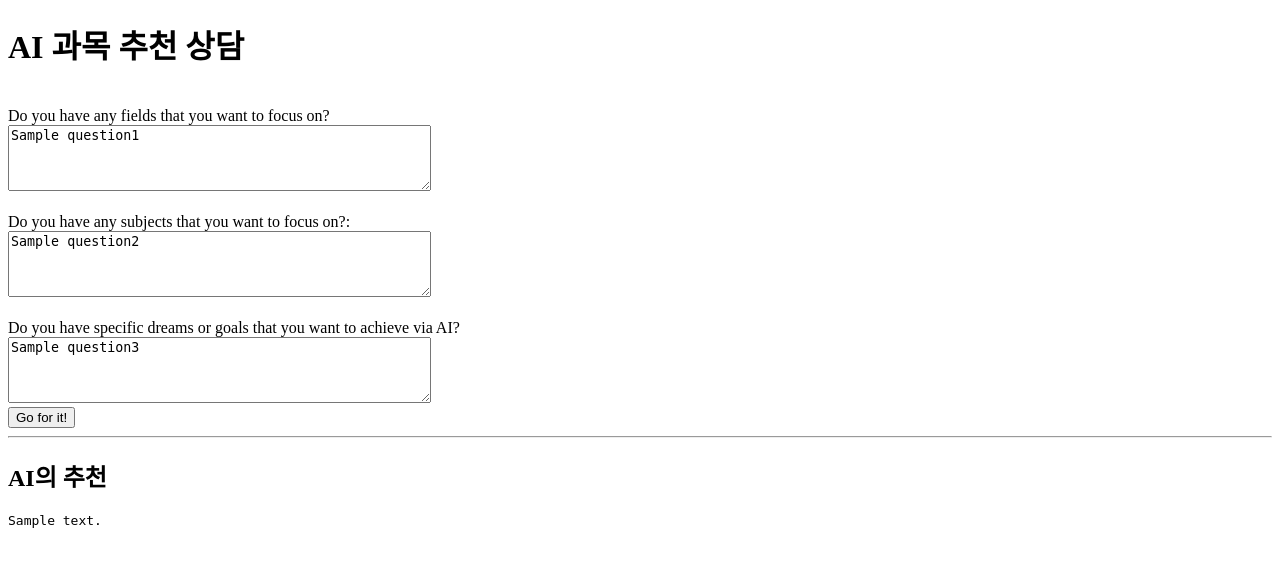
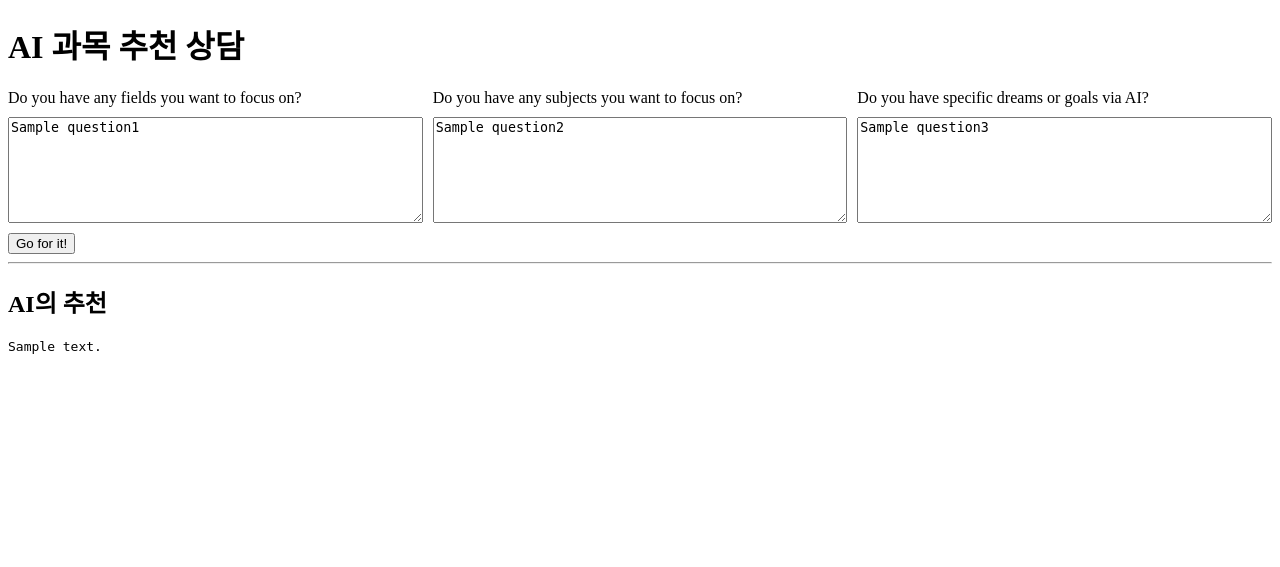
Before and after one commit to HaeSeongHI/Teamproject, a Flask app: template templates/index.html in a window 1280 px wide. Shown: the top 567 px of the page. Run offline with Flask 3, Linux system fonts and the light colour scheme; the template is opened without the code that fills it: most values are stand-ins (such as "Sample title", 1, 10 or a date in 2020); parts of the project's set-up code (start-up, migrations or seed data) failed here and were passed over.

Commit message:
성혁아 화이팅!

```diff
--- a/templates/index.html
+++ b/templates/index.html
@@ -3,21 +3,42 @@
 <head>
     <meta charset="UTF-8">
     <title>과목 추천 AI 상담</title>
+    <style>
+        .label-row, .textarea-row {
+            display: flex;
+            justify-content: space-between;
+            margin-bottom: 10px;
+        }
+        .label-row label, .textarea-row textarea {
+            flex: 1;
+            margin-right: 10px;
+        }
+        .label-row label:last-child,
+        .textarea-row textarea:last-child {
+            margin-right: 0;
+        }
+        .textarea-row textarea {
+            height: 100px;
+            resize: vertical;
+        }
+    </style>
 </head>
 <body>
     <h1>AI 과목 추천 상담</h1>
     <form method="post">
-    <label></label><br>
-    <label>Do you have any fields that you want to focus on?</label><br>
-        <textarea name="question1" rows="4" cols="50">{{ question1 }}</textarea><br>
-    <label></label><br>
-    <label>Do you have any subjects that you want to focus on?:</label><br>
-        <textarea name="question2" rows="4" cols="50">{{ question2 }}</textarea><br>
-    <label></label><br>
-        <label>Do you have specific dreams or goals that you want to achieve via AI?</label><br>
-        <textarea name="question3" rows="4" cols="50">{{ question3 }}</textarea><br>
+        <div class="label-row">
+            <label for="question1">Do you have any fields you want to focus on?</label>
+            <label for="question2">Do you have any subjects you want to focus on?</label>
+            <label for="question3">Do you have specific dreams or goals via AI?</label>
+        </div>
+        <div class="textarea-row">
+            <textarea name="question1" id="question1">{{ question1 }}</textarea>
+            <textarea name="question2" id="question2">{{ question2 }}</textarea>
+            <textarea name="question3" id="question3">{{ question3 }}</textarea>
+        </div>
         <button type="submit">Go for it!</button>
     </form>
+
     <hr>
     <h2>AI의 추천</h2>
     <pre>{{ answer }}</pre>
```
